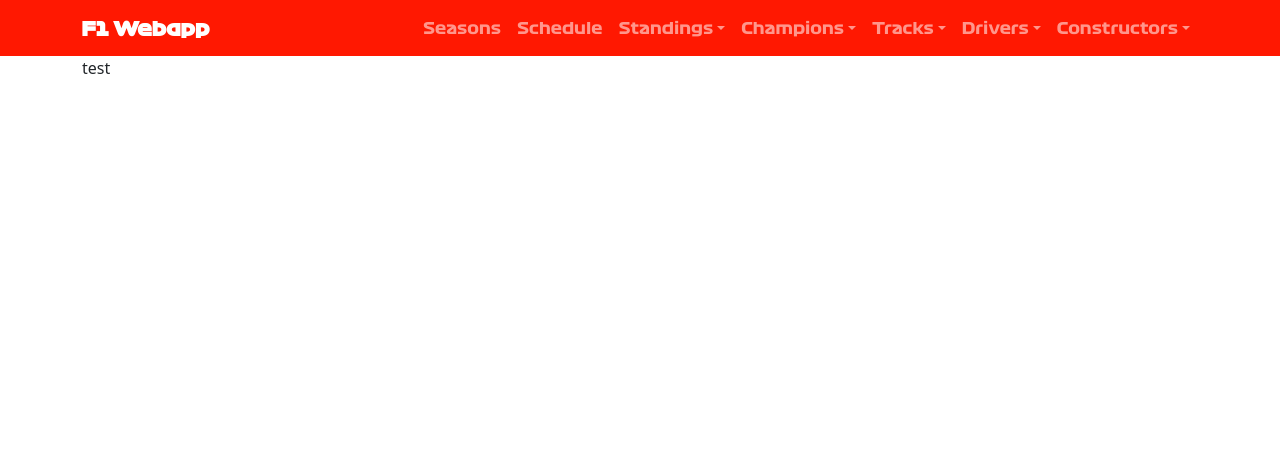
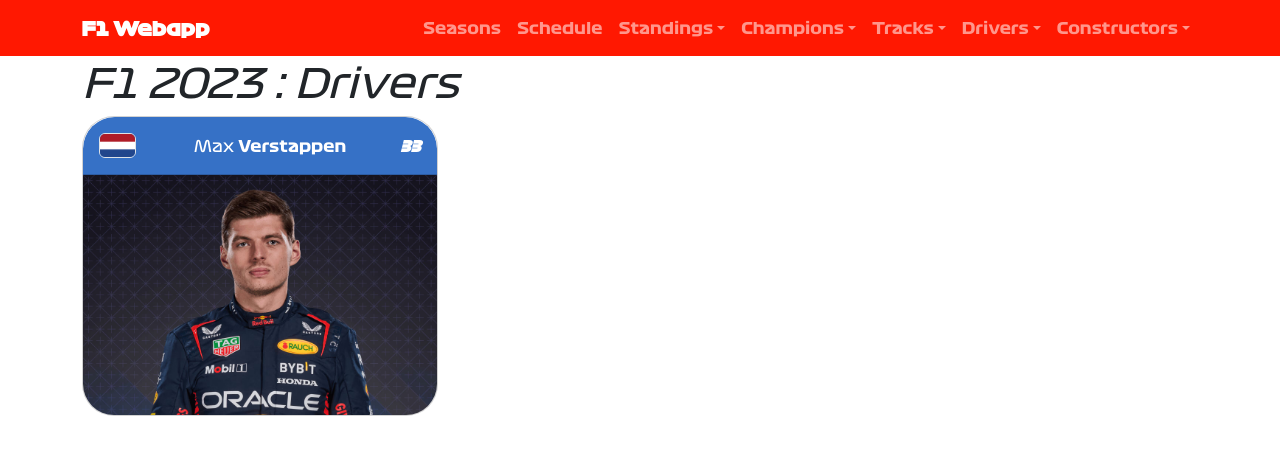
Before and after one commit to David-SDA/f1_webapp, a React (Create React App) app: page /currentDrivers in a window 1280 px wide. Shown: the top 454 px of the page. Built offline with nearby package versions, Linux system fonts and the light colour scheme.

Commit message:
Ajout du style du modèle d'un pilote

```diff
--- a/src/components/drivers/current/CurrentDriversPage.jsx
+++ b/src/components/drivers/current/CurrentDriversPage.jsx
@@ -1,10 +1,43 @@
 import React from "react";
-import { Container } from "react-bootstrap";
+
+import { flagsNationality } from "../../../constants/flagsNationality";
+import { currentDrivers } from "../../../constants/currentDrivers";
+import { currentConstructorColor } from "../../../constants/currentConstructorColor";
+
+import { Card, Col, Container, Image, Row } from "react-bootstrap";
 
 export default function CurrentDriversPage(){
+    const textRegular = {
+        fontFamily: "Formula1-Regular",
+        letterSpacing: "0.0005rem",
+    }
+
+    const textBold = {
+        fontFamily: "Formula1-Bold",
+        letterSpacing: "0.0005rem",
+    }
+
+    const textBlack = {
+        fontFamily: "Formula1-Black",
+        letterSpacing: "0.0005rem",
+    }
     return (
         <Container>
-            <p>test</p>
+            <h1 className="fst-italic mt-1" style={textRegular}>F1 2023 : Drivers</h1>
+            <Row>
+                <Col lg={4}>
+                    <Card className="rounded-5 overflow-hidden" style={{height: "300px"}}>
+                        <a href="#" className="link-light link-underline-opacity-0 link-underline-opacity-100-hover">
+                            <Card.Header className="d-flex flex-row justify-content-between align-items-center text-white rounded-top-5 pt-3 pb-3" style={{backgroundColor: currentConstructorColor["red_bull"]}}>
+                                <Image src={flagsNationality["Dutch"]} rounded className="me-1 border" style={{height: 25}} />
+                                <p className="mb-0"><span style={textRegular}>Max</span> <span style={textBold}>Verstappen</span></p>
+                                <p className="mb-0 fst-italic" style={textBlack}>33</p>
+                            </Card.Header>
+                            <Card.Img variant="top" src={currentDrivers["max_verstappen"]} className="rounded-0" />
+                        </a>
+                    </Card>
+                </Col>
+            </Row>
         </Container>
     );
 }
```
